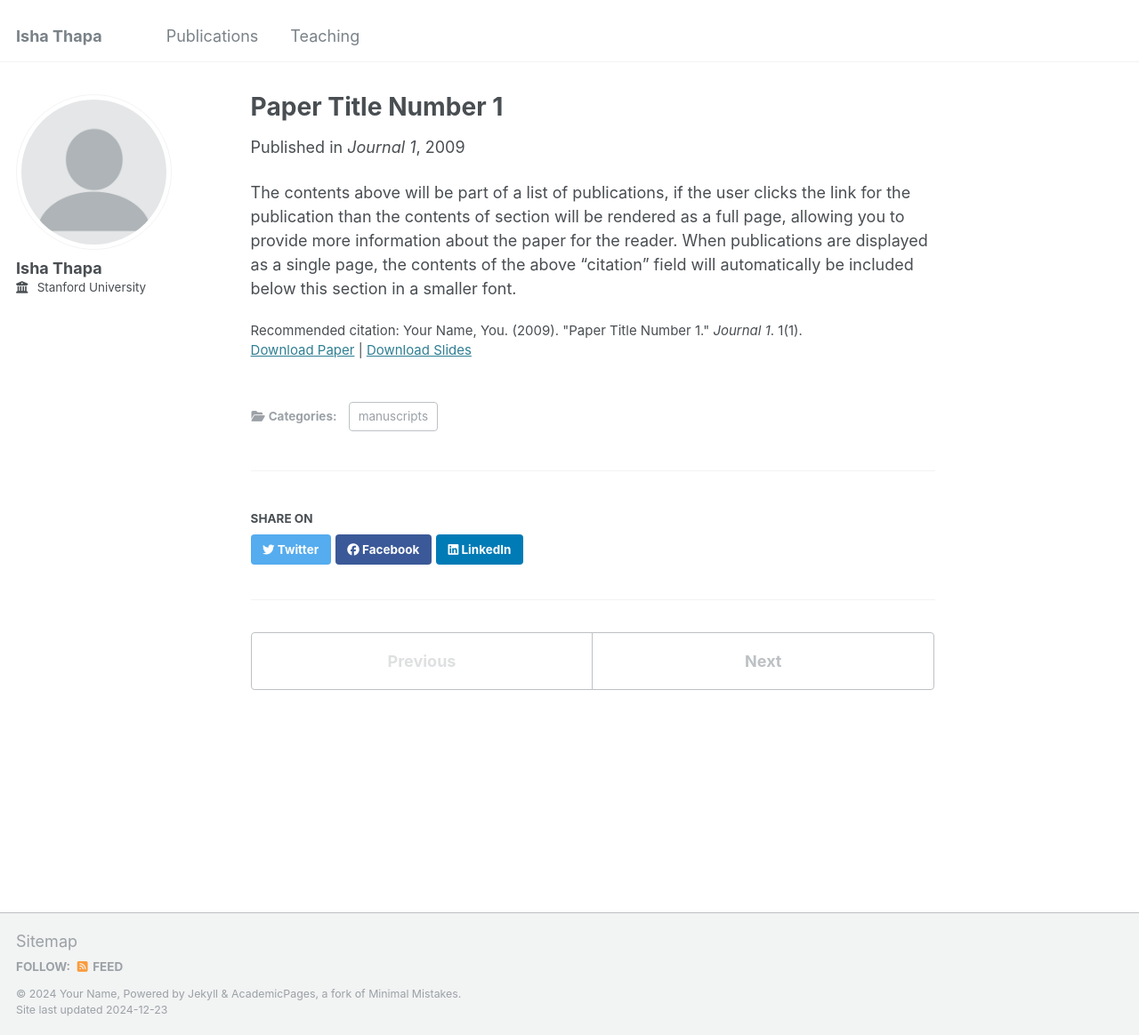
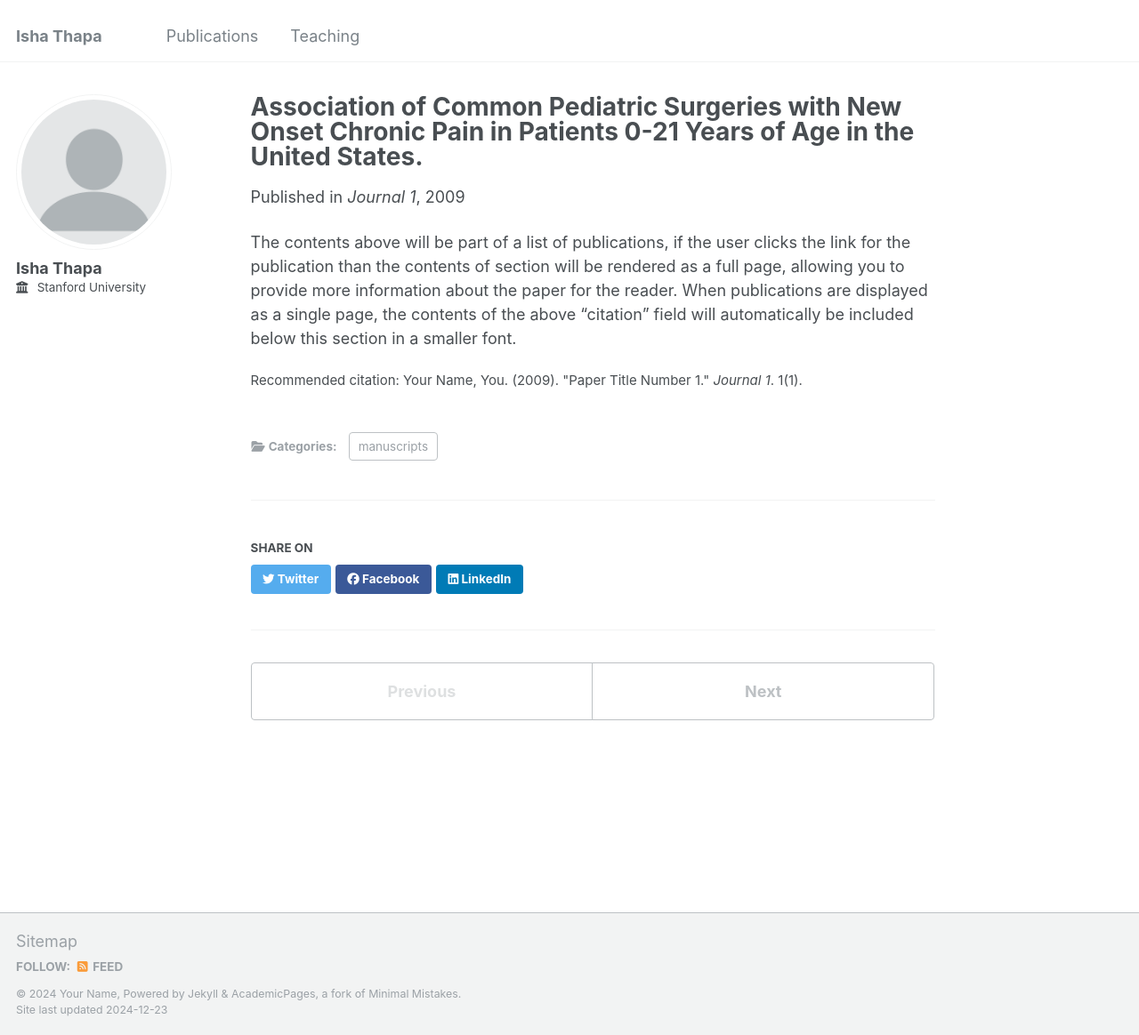
Before and after one commit to ishathapa/ishathapa.github.io, a Jekyll site: the page built from _publications/2009-10-01-paper-title-number-1.md, in a window 1280 px wide and 1164 px high. Shown: the whole window at 89% size. Built offline with Jekyll 4.4.1, drawn with Linux system fonts in a browser that asks for light colours.

Commit message:
Update 2009-10-01-paper-title-number-1.md

```diff
--- a/_publications/2009-10-01-paper-title-number-1.md
+++ b/_publications/2009-10-01-paper-title-number-1.md
@@ -1,13 +1,13 @@
 ---
-title: "Paper Title Number 1"
+title: "Association of Common Pediatric Surgeries with New Onset Chronic Pain in Patients 0-21 Years of Age in the United States."
 collection: publications
 category: manuscripts
-permalink: /publication/2009-10-01-paper-title-number-1
+permalink: https://www-sciencedirect-com.stanford.idm.oclc.org/science/article/pii/S152659002200414X #/publication/2009-10-01-paper-title-number-1
 excerpt: 'This paper is about the number 1. The number 2 is left for future work.'
 date: 2009-10-01
 venue: 'Journal 1'
-slidesurl: 'http://academicpages.github.io/files/slides1.pdf'
-paperurl: 'http://academicpages.github.io/files/paper1.pdf'
+slidesurl: #'http://academicpages.github.io/files/slides1.pdf'
+paperurl: #'http://academicpages.github.io/files/paper1.pdf'
 citation: 'Your Name, You. (2009). &quot;Paper Title Number 1.&quot; <i>Journal 1</i>. 1(1).'
 ---
 
```
